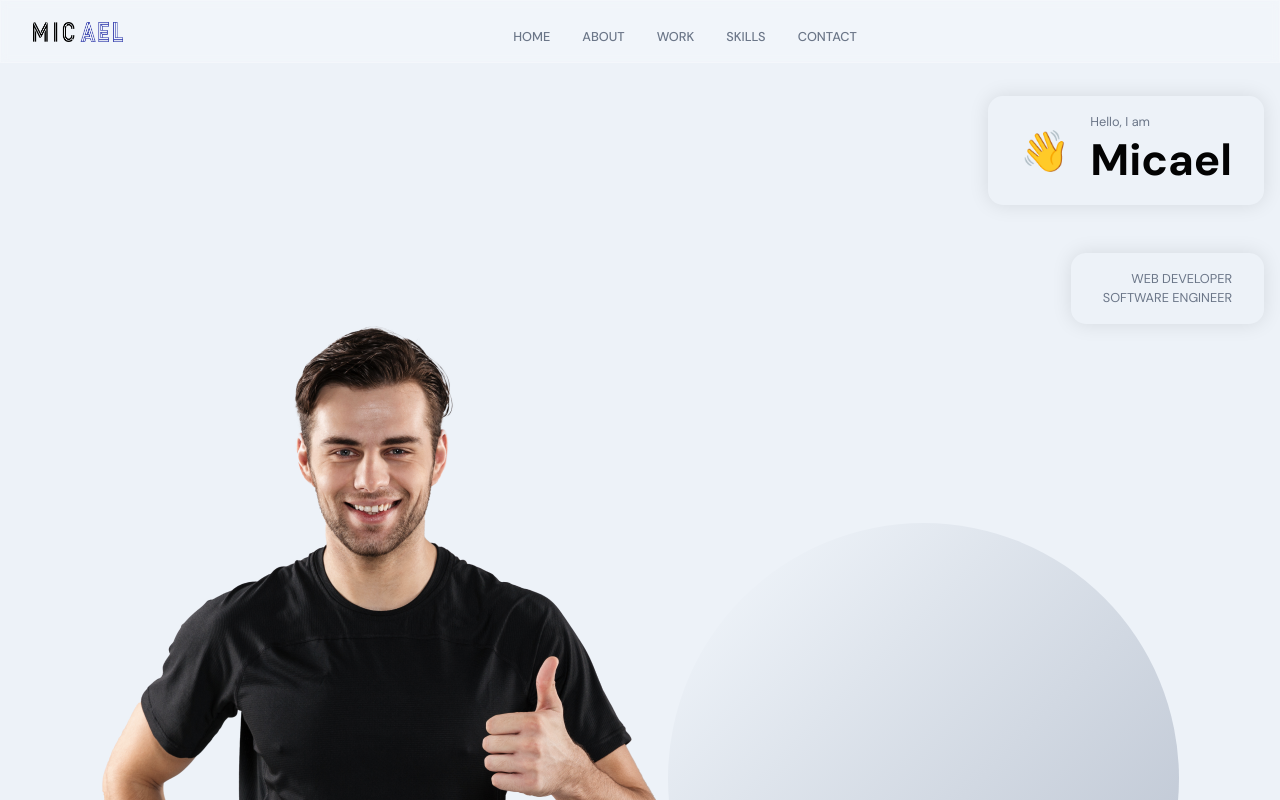
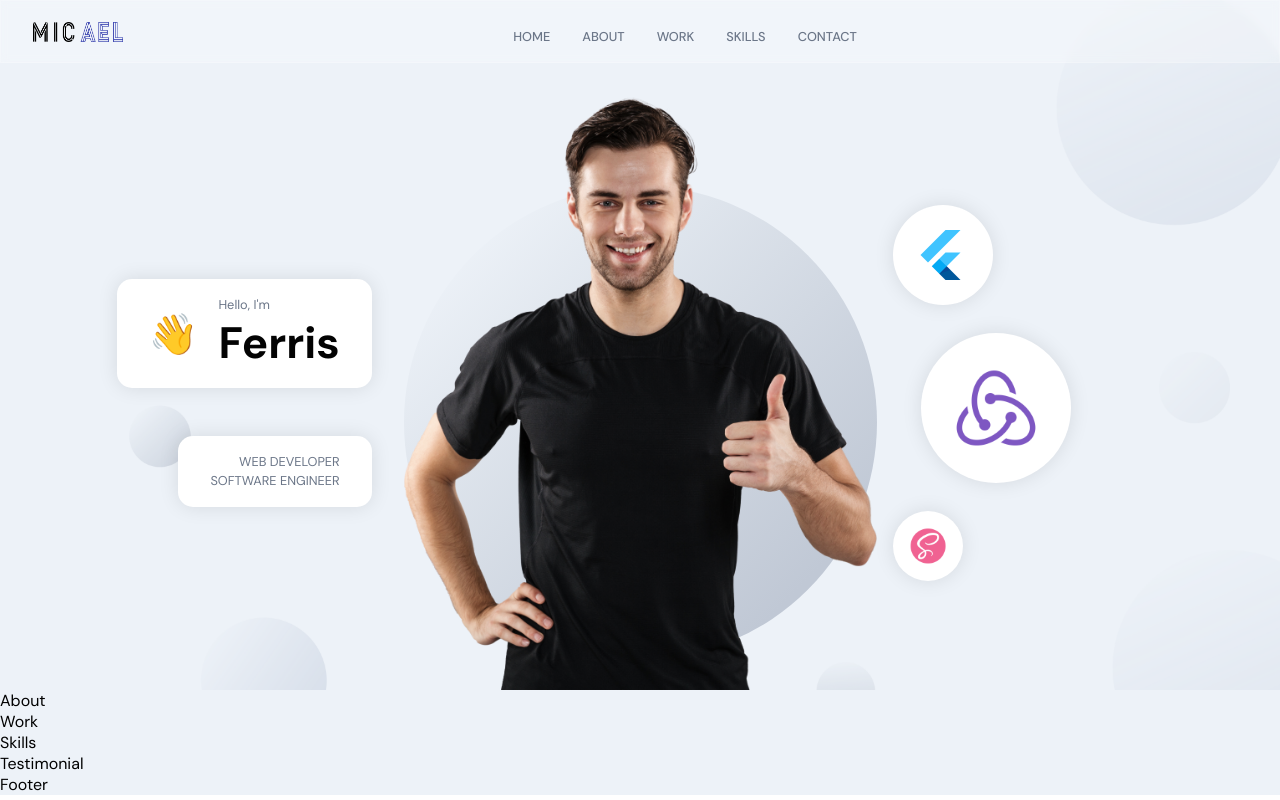
Before and after one commit to FerrisChang/portfolio.project, a React (Create React App) app in the folder frontend_react/: page / in a window 1280 px wide. Shown: the top 800 px of the page. Built offline with nearby package versions, Linux system fonts and the light colour scheme.

Commit message:
corrected header styles

```diff
--- a/frontend_react/src/container/Header/Header.jsx
+++ b/frontend_react/src/container/Header/Header.jsx
@@ -26,8 +26,8 @@
           <div className='badge-cmp app__flex'>
             <span>👋 </span>
             <div style={{ marginLeft: 20 }}>
-              <p className='p-text'>Hello, I am</p>
-              <h1 className='head-text'>Micael</h1>
+              <p className='p-text'>Hello, I'm</p>
+              <h1 className='head-text'>Ferris</h1>
             </div>
           </div>
           <div className='tag-cmp app__flex'>
@@ -36,6 +36,7 @@
           </div>
         </div>
       </motion.div>
+
       <motion.div
         whileInView={{ opacity: [0, 1] }}
         transition={{ duration: 0.5, delayChildren: 0.5 }}
@@ -58,7 +59,7 @@
       >
         {[images.flutter, images.redux, images.sass].map((circle, index) => (
           <div className='circle-cmp app__flex' key={`circle-${index}`}>
-            <img src={circle} alt='circle' />
+            <img src={circle} alt='profile_bg' />
           </div>
         ))}
       </motion.div>
--- a/frontend_react/src/container/Header/Header.scss
+++ b/frontend_react/src/container/Header/Header.scss
@@ -1,10 +1,11 @@
 #home {
   position: relative;
-  background: url(../../assets/bgIMG.png);
+  background: url("../../assets/bgIMG.png");
   background-size: cover;
+  background-position: center;
   background-repeat: repeat;
-  background-position: center;
 
+  // disable the default padding styles
   .app__wrapper {
     padding: 0;
 
@@ -20,14 +21,17 @@
   height: 100%;
   flex-direction: row;
 
-  padding: 6rem 2rem 0;
+  padding: 6rem 2rem 0rem;
+
   @media screen and (min-width: 2000px) {
     padding-top: 8rem;
   }
-    @media screen and (min-width: 1200px) {
+
+  @media screen and (max-width: 1200px) {
     flex-direction: column;
   }
-    @media screen and (min-width: 450px) {
+
+  @media screen and (max-width: 450px) {
     padding: 6rem 1rem 2rem;
   }
 }
@@ -40,7 +44,9 @@
   align-items: flex-start;
   height: 100%;
 
-  @media screen and (max-width: 2000px) {
+  margin: 0 2rem;
+
+  @media screen and (max-width: 1200px) {
     width: 100%;
     margin-right: 0rem;
   }
@@ -53,13 +59,15 @@
   align-items: flex-end;
   flex-direction: column;
 
-  .badge-cmp, .tag-cmp {
+  .badge-cmp,
+  .tag-cmp {
     padding: 1rem 2rem;
-    border: var(--white-color);
+    background: var(--white-color);
     border-radius: 15px;
     flex-direction: row;
     width: auto;
-    box-shadow: 0 0 20px rgba(0, 0, 0, 0.1);
+
+    box-shadow: 0px 0px 20px rgba(0, 0, 0, 0.1);
   }
 
   .tag-cmp {
@@ -75,8 +83,114 @@
 
   span {
     font-size: 2.5rem;
+
     @media screen and (min-width: 2000px) {
       font-size: 5rem;
     }
   }
+
+  @media screen and (max-width: 1200px) {
+    justify-content: flex-start;
+    align-items: flex-start;
+  }
 }
+
+.app__header-circles {
+  flex: 0.75;
+  display: flex;
+  flex-direction: column;
+  justify-content: space-evenly;
+  align-items: flex-start;
+  height: 100%;
+  margin-left: 1rem;
+
+  div {
+    width: 100px;
+    height: 100px;
+    border-radius: 50%;
+
+    background: var(--white-color);
+    box-shadow: 0px 0px 20px rgba(0, 0, 0, 0.1);
+
+    img {
+      width: 60%;
+      height: 60%;
+    }
+  }
+
+  // circles with different height & width
+
+  div:nth-child(1) {
+    width: 100px;
+    height: 100px;
+  }
+
+  div:nth-child(2) {
+    margin: 1.75rem;
+    width: 150px;
+    height: 150px;
+  }
+
+  div:nth-child(3) {
+    width: 70px;
+    height: 70px;
+  }
+
+  @media screen and (min-width: 2000px) {
+    div:nth-child(2) {
+      width: 400px;
+      height: 400px;
+    }
+
+    div:nth-child(3) {
+      width: 170px;
+      height: 170px;
+    }
+
+    div:nth-child(1) {
+      width: 200px;
+      height: 200px;
+    }
+  }
+
+  @media screen and (max-width: 1200px) {
+    width: 100%;
+    flex-direction: row;
+    flex-wrap: wrap;
+    margin-left: 0;
+
+    div {
+      margin: 1rem;
+    }
+  }
+}
+
+.app__header-img {
+  flex: 1;
+  height: 100%;
+
+  display: flex;
+  justify-content: flex-end;
+  align-items: flex-end;
+  position: relative;
+
+  img {
+    width: 100%;
+    object-fit: contain;
+    z-index: 1;
+  }
+
+  .overlay_circle {
+    position: absolute;
+    left: 0;
+    right: 0;
+    bottom: 0;
+    z-index: 0;
+    width: 100%;
+    height: 90%;
+  }
+
+  @media screen and (max-width: 1200px) {
+    margin: 2rem 0;
+  }
+}
```
